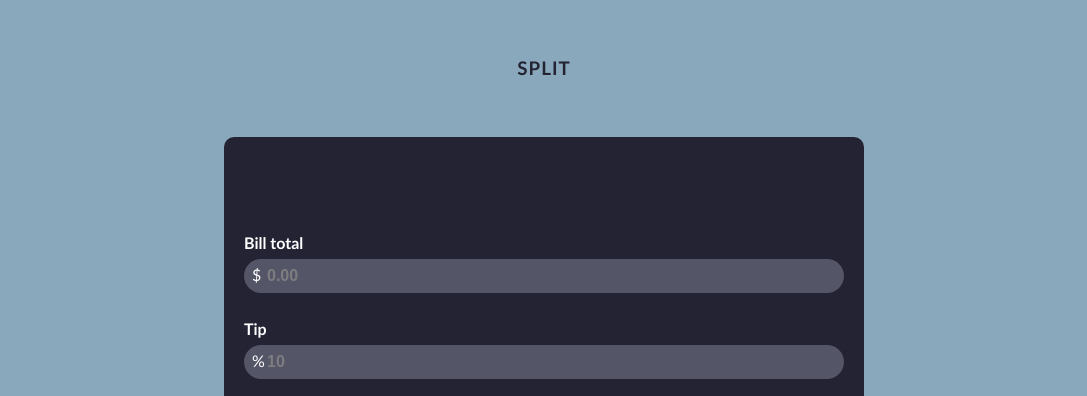
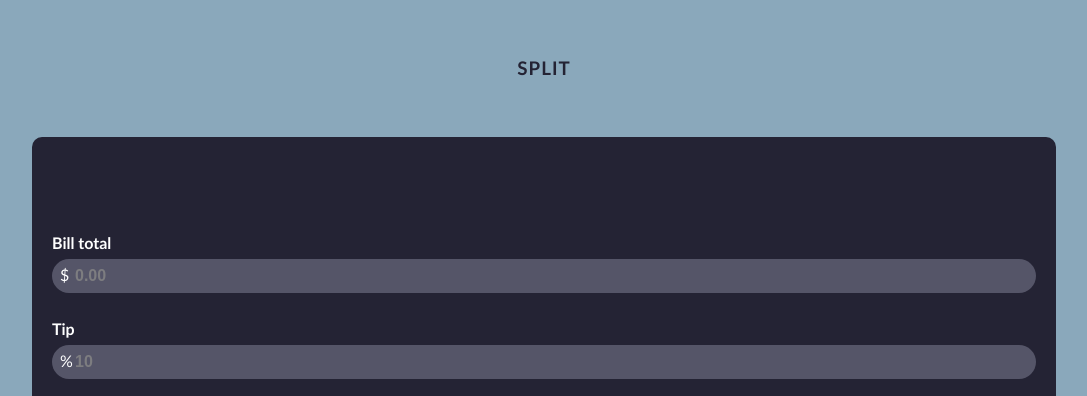
Before and after one commit to Nenepo/Tip-Calculator, a plain HTML site: page index.html in a window 1280 px wide. Shown: the top 396 px of the page, without its empty margins (96-1183 px from the left). Drawn offline with Linux system fonts and the light colour scheme.

Commit message:
Update styles.css

```diff
--- a/styles.css
+++ b/styles.css
@@ -20,7 +20,7 @@
 }
 .form{
   background-color: #242334;
-  width: 50%;
+  width: 80%;
   height: auto;
   margin: 0 auto ;
   margin-top: 50px;
```
